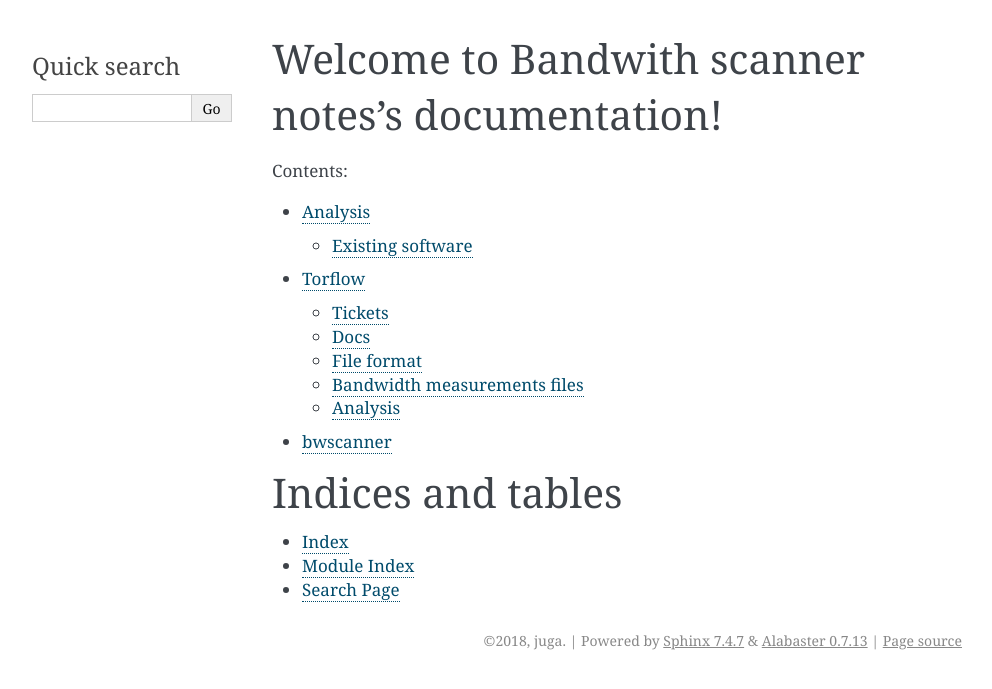
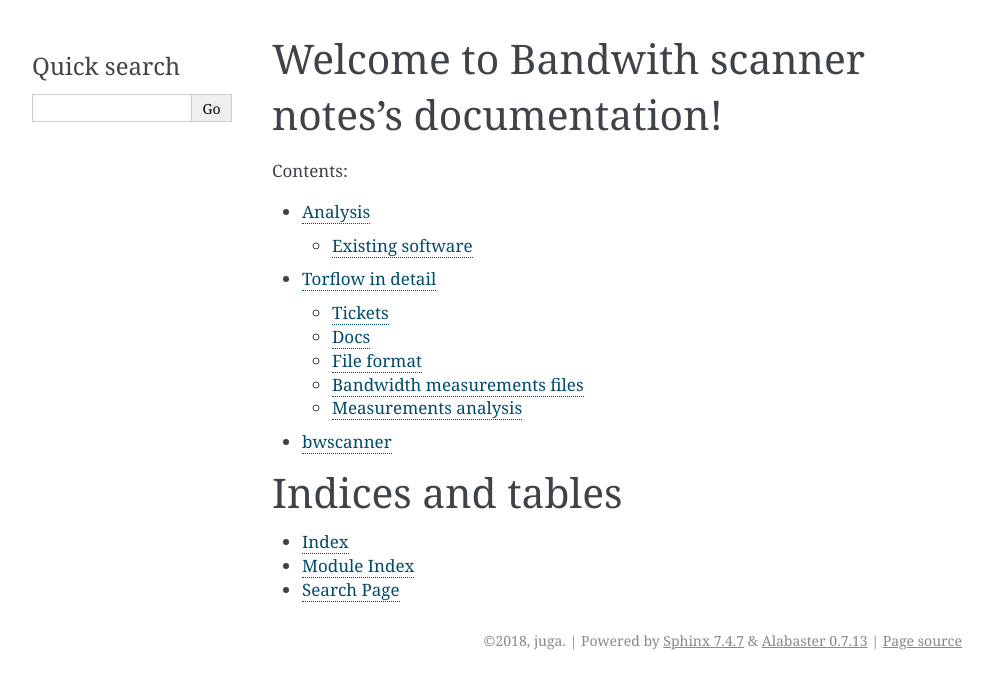
Before and after one commit to juga0/onbasca, a Sphinx documentation site: the page built from docs/source/index.rst, in a window 1280 px wide. Shown: the top 689 px of the page, without its empty margins (148-1140 px from the left). Built offline with Sphinx 7.4.7, drawn with Linux system fonts in a browser that asks for light colours; pages that are not in the unit, such as notebooks, are missing from menus.

Commit message:
Change torflow title, remove peerflow doc

```diff
--- a/docs/source/peerflow.rst
+++ /dev/null
@@ -1,4 +0,0 @@
-peerflow
-==========
-
-`peerflow paper <https://ohmygodel.com/publications/peerflow-popets2017.pdf>`_
--- a/docs/source/torflow.rst
+++ b/docs/source/torflow.rst
@@ -1,5 +1,5 @@
-Torflow
-========
+Torflow in detail
+==================
 
 - `Torflow code <https://gitweb.torproject.org/torflow.git>`_,
 - `Torflow paper <https://research.torproject.org/techreports/torflow-2009-08-07.pdf>`_,
@@ -96,8 +96,8 @@
 
 https://bwauth.ritter.vg/bwauth/
 
-Analysis
----------
+Measurements analysis
+-----------------------
 
 - map of bandwidth bias: https://atlas.torproject.org/#map_consensus_weight_to_bandwidth
 - bandwidth authority variance: https://tomrittervg.github.io/bwauth-tools/
```
